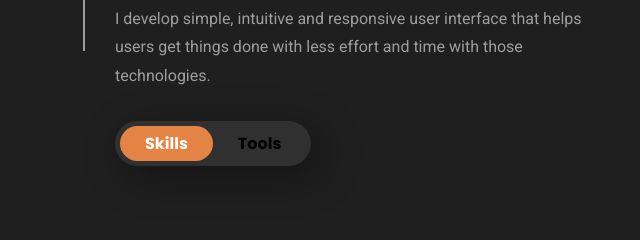
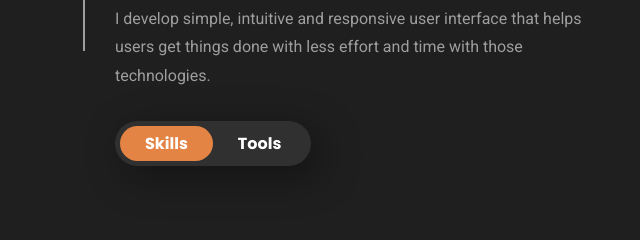
Before and after one commit to shusanadk562/Front-end-Website, a plain HTML site: page index.html in a window 1280 px wide. Shown: the part 1940-2180 px from the top of the page, 0-640 px from the left. Drawn offline with nearby package versions, Linux system fonts and the light colour scheme; a web font is replaced by a local one.

Commit message:
Update style.css

```diff
--- a/assets/css/style.css
+++ b/assets/css/style.css
@@ -729,7 +729,7 @@ main
 
 .toggle-btn
 {
-  color: var(--color-primary);
+  color: var(---color-primary);
   font-family: var(--ff-poppins);
   padding: 5px 25px;
   transition: var(--transition-1);
```
